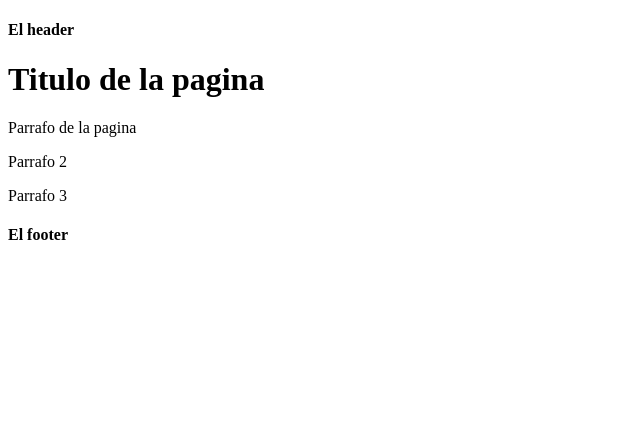
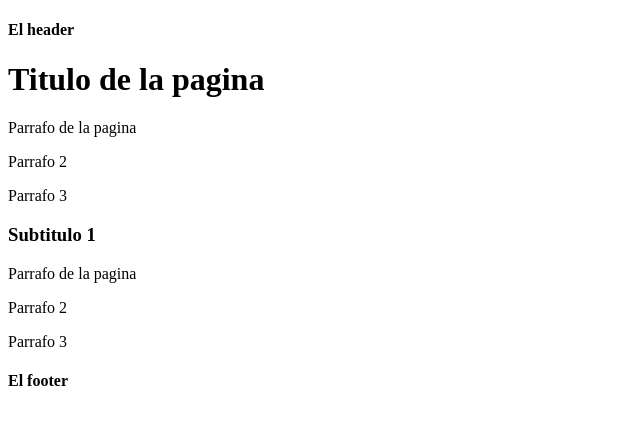
Before and after one commit to anaguit/ana1, a plain HTML site: page index.html in a window 1280 px wide. Shown: the whole page, without its empty margins (0-640 px from the left). Drawn offline with Linux system fonts and the light colour scheme.

Commit message:
agrega seccion 1 en index.html

```diff
--- a/index.html
+++ b/index.html
@@ -14,6 +14,12 @@
         <p>Parrafo de la pagina</p>
         <p>Parrafo 2</p>
         <p>Parrafo 3</p>
+        <div>
+            <h3>Subtitulo 1</h3>
+            <p>Parrafo de la pagina</p>
+            <p>Parrafo 2</p>
+            <p>Parrafo 3</p>
+        </div>
     </main>
     <footer>
         <h4>El footer</h4>
```
